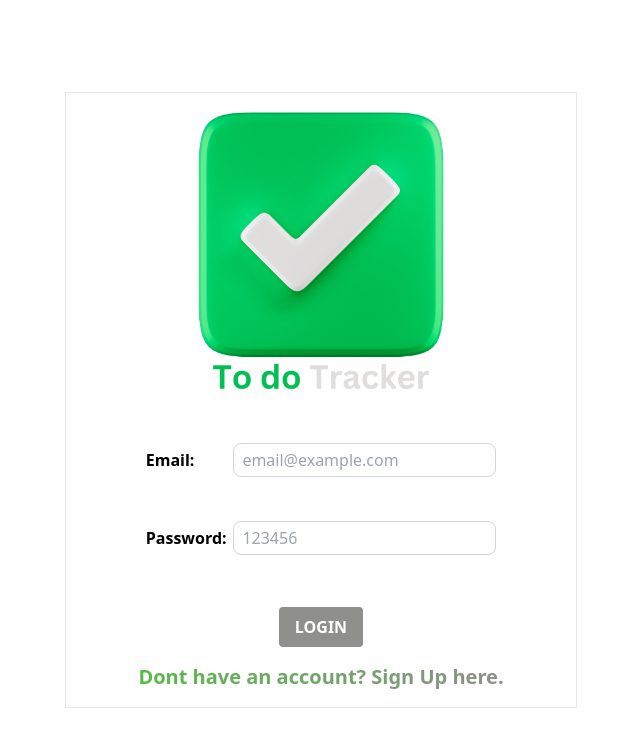
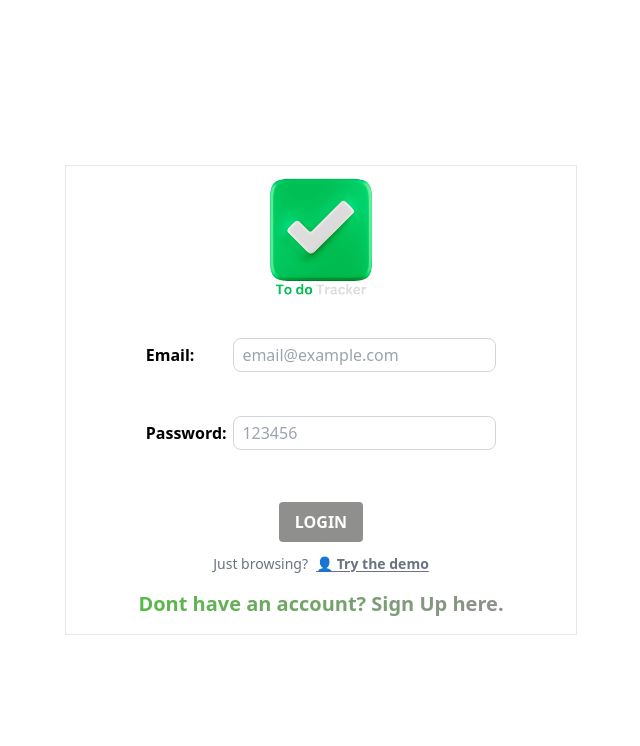
Before and after one commit to Ozair-Hassan/MERN-Todo-App, a React (Vite) app in the folder frontend/: page / in a window 1280 px wide. Shown: the top 746 px of the page, without its empty margins (319-959 px from the left). Built offline with nearby package versions, Linux system fonts and the light colour scheme.

Commit message:
fixed loader size and added demo credentials

```diff
--- a/frontend/src/components/Loader.jsx
+++ b/frontend/src/components/Loader.jsx
@@ -6,7 +6,7 @@ const Loader = () => {
       <img
         src={logo}
         alt=""
-        className="mt-10 md:mt-0 mb-2 xl:w-[30%] h-auto xs:w-[70%] md:w-[50%]"
+        className="mt-10 md:mt-0 mb-2  h-auto  max-w-[16%]"
       />
 
       <h1 className="flex flex-col justify-center items-center gradient-text font-extrabold py-5 mx-5 mt-10 md:mt-0 md:flex-row md:text-5xl sm:text-4xl xs:text-4xl">
--- a/frontend/src/scenes/loginPage/Form.jsx
+++ b/frontend/src/scenes/loginPage/Form.jsx
@@ -1,3 +1,4 @@
+/* eslint-disable no-unused-vars */
 ///
 /// @ TODO Address Bug in FullName error validation
 ///
@@ -36,10 +37,14 @@ const initalValuesLogin = {
   password: '',
 }
 
+const DEMO_EMAIL = 'test123@test.com'
+const DEMO_PASSWORD = '123456789'
+
 const Form = () => {
   const dispatch = useDispatch()
   const navigate = useNavigate()
   const [pageType, setPageType] = useState('login')
+  const [isDemoMode, setIsDemoMode] = useState(false)
 
   // Notifications
   const notifyRegister = (state, message = '') => {
@@ -135,6 +140,7 @@ const Form = () => {
       }
 
       notifyLogin(false, errorMessage)
+      setIsDemoMode(false)
     } finally {
       onSubmitProps.resetForm()
     }
@@ -169,8 +175,10 @@ const Form = () => {
     if (isLogin) await login(values, onSubmitProps)
     if (isRegister) await register(values, onSubmitProps)
   }
+
   const isLogin = pageType === 'login'
   const isRegister = pageType === 'register'
+
   return (
     <Formik
       onSubmit={handleFormSubmit}
@@ -185,20 +193,31 @@ const Form = () => {
         touched,
         resetForm,
         errors,
-      }) => (
+        setValues,
+      }) => {
+        const handleDemoLogin = async () => {
+          console.log('firing demo login with:', DEMO_EMAIL, DEMO_PASSWORD)
+          setIsDemoMode(true)
+          await login(
+            { email: DEMO_EMAIL, password: DEMO_PASSWORD },
+            { resetForm: () => {} },
+          )
+        }
+
+        return (
           <>
             <div className="flex items-center justify-center h-screen">
               <form
                 onSubmit={handleSubmit}
-              className="flex flex-col items-center border py-4 xl:w-[40%] lg:w-[60%] mx-auto md:w-[80%] xs:w-[80%]  "
+                className="flex flex-col items-center border py-4 xl:w-[40%] lg:w-[60%] mx-auto md:w-[80%] xs:w-[80%]"
               >
                 <img
                   src={logo}
                   alt="To do Tracker"
-                className="max-w-[60%] h-auto xs:w-[75%] -mt-2"
+                  className="max-w-[25%] h-auto xs:w-[75%] -mt-2"
                 />
-              <div className="w-full max-w-[75%] min-h-[200px]  flex flex-col justify-evenly py-2 ">
-                {/*  Email  */}
+                <div className="w-full max-w-[75%] min-h-[200px] flex flex-col justify-evenly py-2">
+                  {/* Email */}
                   <div className="flex flex-col md:flex-row w-full md:justify-between md:items-center mb-4 px-4">
                     <label
                       htmlFor="email"
@@ -213,12 +232,13 @@ const Form = () => {
                       value={values.email}
                       onBlur={handleBlur}
                       onChange={handleChange}
+                      disabled={isDemoMode}
                       placeholder={
                         touched.email && errors.email
                           ? errors.email
                           : 'email@example.com'
                       }
-                    className={`border rounded-lg px-2 py-1 w-full md:w-3/4 ${
+                      className={`border rounded-lg px-2 py-1 w-full md:w-3/4 disabled:opacity-50 disabled:cursor-not-allowed ${
                         touched.email && errors.email
                           ? 'border-red-500 placeholder-error'
                           : 'border-gray-300'
@@ -227,8 +247,6 @@ const Form = () => {
                   </div>
 
                   {isRegister && (
-                  <>
-                    {/*  Full Name  */}
                     <div className="flex flex-col md:flex-row w-full md:justify-between md:items-center mb-4 px-4">
                       <label
                         htmlFor="fullName"
@@ -243,22 +261,22 @@ const Form = () => {
                         value={values.fullName}
                         onBlur={handleBlur}
                         onChange={handleChange}
+                        disabled={isDemoMode}
                         placeholder={
                           touched.fullName && errors.fullName
                             ? errors.fullName
                             : 'John Doe'
                         }
-                        className={`border rounded-lg px-2 py-1 w-full md:w-3/4 ${
+                        className={`border rounded-lg px-2 py-1 w-full md:w-3/4 disabled:opacity-50 disabled:cursor-not-allowed ${
                           touched.fullName && errors.fullName
                             ? 'border-red-500 placeholder-error'
                             : 'border-gray-300'
                         }`}
                       />
                     </div>
-                  </>
                   )}
 
-                {/*  Password  */}
+                  {/* Password */}
                   <div className="flex flex-col md:flex-row w-full md:justify-between md:items-center mb-4 px-4">
                     <label
                       htmlFor="password"
@@ -273,12 +291,13 @@ const Form = () => {
                       value={values.password}
                       onBlur={handleBlur}
                       onChange={handleChange}
+                      disabled={isDemoMode}
                       placeholder={
                         touched.password && errors.password
                           ? errors.password
                           : '123456'
                       }
-                    className={`border rounded-lg px-2 py-1 w-full md:w-3/4 ${
+                      className={`border rounded-lg px-2 py-1 w-full md:w-3/4 disabled:opacity-50 disabled:cursor-not-allowed ${
                         touched.password && errors.password
                           ? 'border-red-500 placeholder-error'
                           : 'border-gray-300'
@@ -286,21 +305,39 @@ const Form = () => {
                     />
                   </div>
                 </div>
-              {/*  Buttons  */}
-              <div className="w-full px-4  flex justify-center items-center">
+
+                {/* Submit button */}
+                <div className="w-full px-4 flex justify-center items-center">
                   <button
                     type="submit"
-                  className="w-full md:w-auto bg-[#8f8f8e] hover:bg-[#57ba46] text-white font-bold py-2 px-4 rounded focus:outline-none focus:shadow-outline "
+                    disabled={isDemoMode}
+                    className="w-full md:w-auto bg-[#8f8f8e] hover:bg-[#57ba46] text-white font-bold py-2 px-4 rounded focus:outline-none focus:shadow-outline disabled:opacity-50 disabled:cursor-not-allowed"
                   >
                     {isLogin ? 'LOGIN' : 'REGISTER'}
                   </button>
                 </div>
+
+                {/* Demo login — only shown on login page */}
+                {isLogin && (
+                  <div className="w-full px-4 mt-3 flex justify-center items-center gap-2 text-sm text-gray-500">
+                    <span>Just browsing?</span>
+                    <button
+                      type="button"
+                      onClick={handleDemoLogin}
+                      disabled={isDemoMode}
+                      className="font-semibold underline underline-offset-2 hover:text-[#57ba46] transition-colors disabled:opacity-40 disabled:cursor-not-allowed disabled:no-underline"
+                    >
+                      👤 Try the demo
+                    </button>
+                  </div>
+                )}
+
                 <div className="w-full px-4 mt-2 flex justify-center items-center">
                   <span
-                  className="gradient-text-subtitle md:text-xl  xs:text-sm text-center xs:mt-2 font-semibold cursor-pointer "
+                    className="gradient-text-subtitle md:text-xl xs:text-sm text-center xs:mt-2 font-semibold cursor-pointer"
                     onClick={() => {
                       resetForm()
-
+                      setIsDemoMode(false)
                       setPageType(isLogin ? 'register' : 'login')
                     }}
                   >
@@ -312,7 +349,8 @@ const Form = () => {
               </form>
             </div>
           </>
-      )}
+        )
+      }}
     </Formik>
   )
 }
```
Lines whose indentation alone changed are shown as unchanged.
